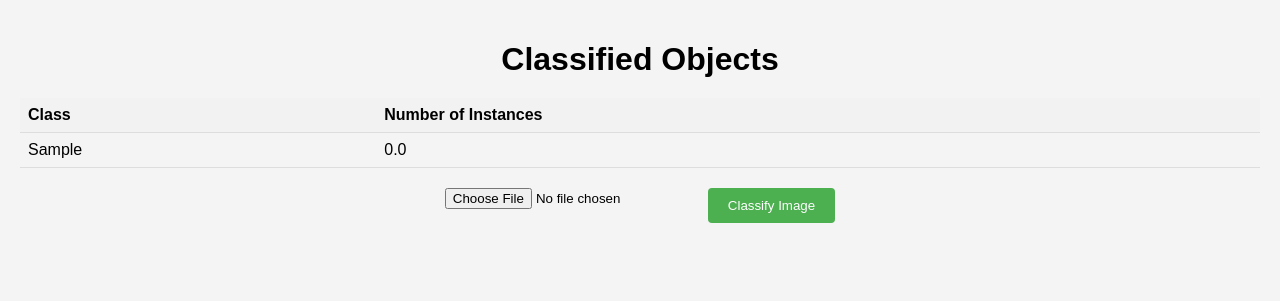
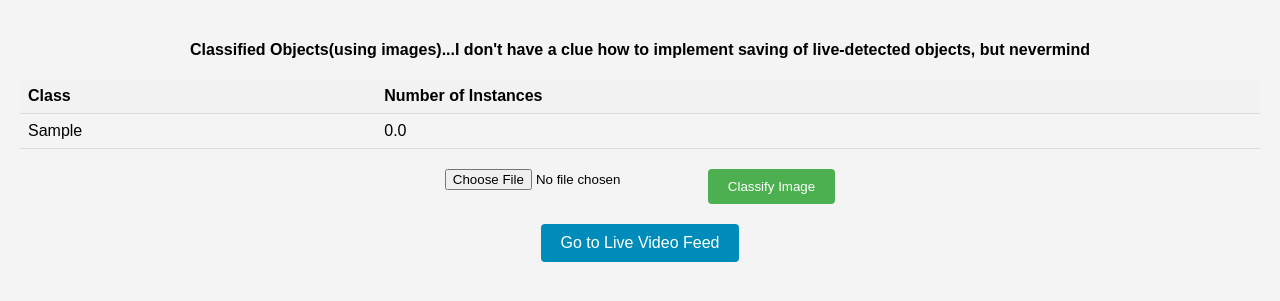
Before and after one commit to AntonioLabinjan/Flask_YOLO_classifier, a Flask app: page / in a window 1280 px wide. Shown: the top 301 px of the page. Run offline with Flask 3, Linux system fonts and the light colour scheme; tables that the repository leaves empty or names only in its code hold one stand-in row (values such as "Sample post"); parts of the project's set-up code (start-up, migrations or seed data) failed here and were passed over.

Commit message:
Update index.html

```diff
--- a/Project/templates/index.html
+++ b/Project/templates/index.html
@@ -11,7 +11,7 @@
             padding: 20px;
             background-color: #f4f4f4;
         }
-        h1 {
+        h1, h2, h3, h4 {
             margin-bottom: 20px;
             text-align: center;
         }
@@ -50,10 +50,25 @@
         input[type="submit"]:hover {
             background-color: #45a049;
         }
+        .button-container {
+            display: flex;
+            justify-content: center;
+            margin-top: 20px;
+        }
+        .button-container a {
+            background-color: #008CBA;
+            color: white;
+            padding: 10px 20px;
+            text-decoration: none;
+            border-radius: 4px;
+        }
+        .button-container a:hover {
+            background-color: #005f6b;
+        }
     </style>
 </head>
 <body>
-    <h1>Classified Objects</h1>
+    <h4>Classified Objects(using images)...I don't have a clue how to implement saving of live-detected objects, but nevermind</h4>
     <table>
         <tr>
             <th>Class</th>
@@ -70,5 +85,8 @@
         <input type="file" name="image" accept="image/*">
         <input type="submit" value="Classify Image">
     </form>
+    <div class="button-container">
+        <a href="{{ url_for('live_feed') }}">Go to Live Video Feed</a>
+    </div>
 </body>
 </html>
```
